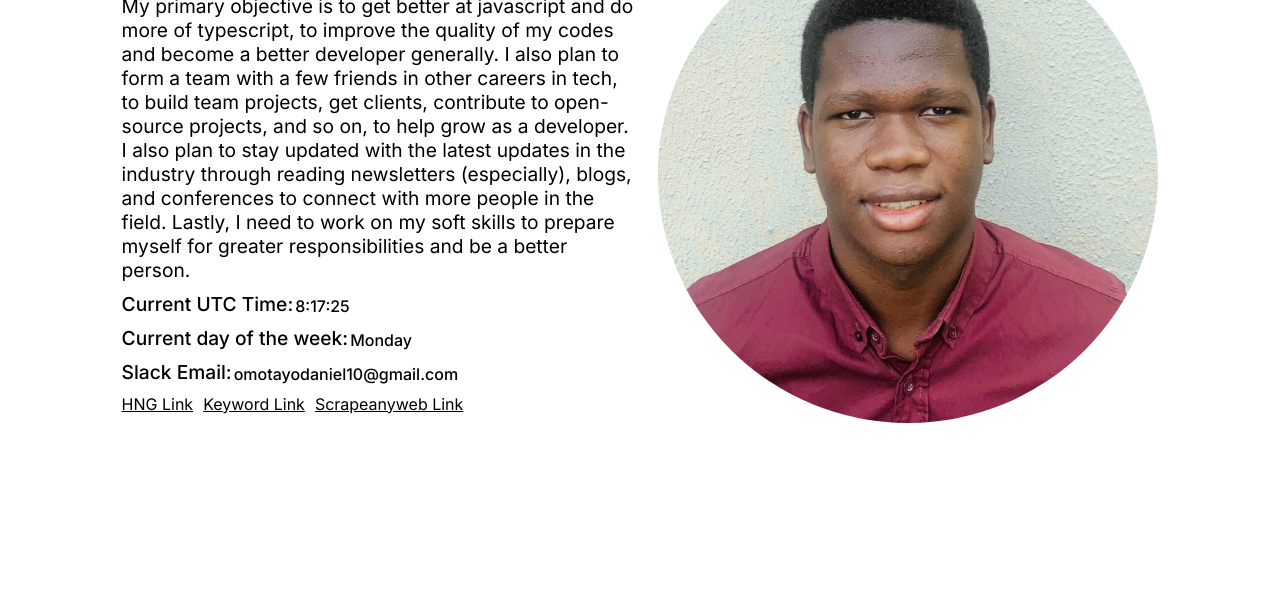
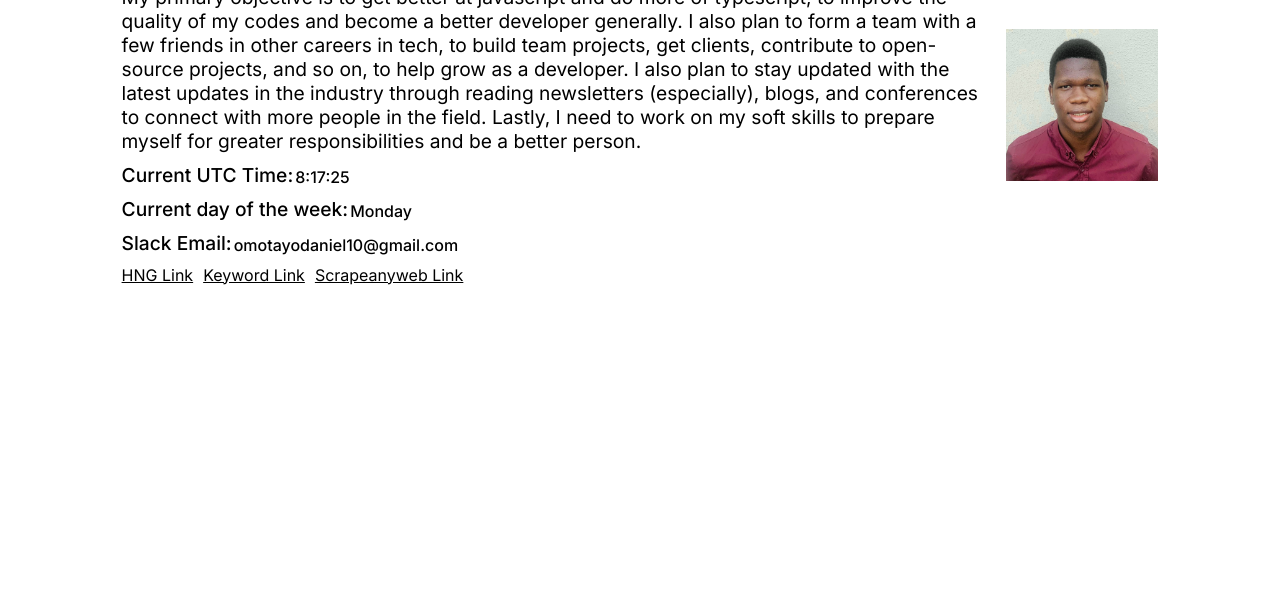
Before and after one commit to omotayobolu/hngx-task1, a plain HTML site: page index.html in a window 1280 px wide. Shown: the part 196-800 px from the top of the page. Drawn offline with Linux system fonts and the light colour scheme.

Commit message:
changes to style

```diff
--- a/styles.css
+++ b/styles.css
@@ -31,8 +31,8 @@ a:hover {
 }
 
 img {
-  width: 500px;
-  border-radius: 50%;
+  width: 100%;
+  margin: 0 auto;
 }
 
 .home {
```
